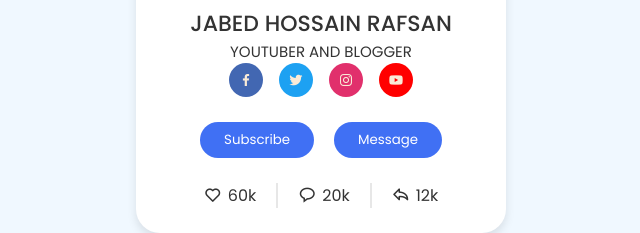
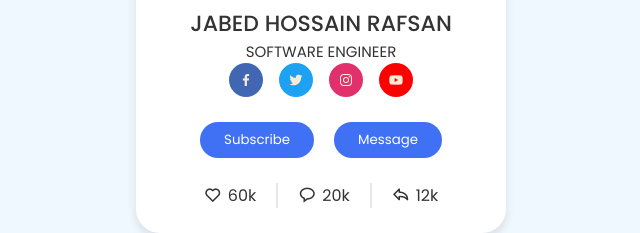
Before and after one commit to rafsan102/profile-card, a plain HTML site: page index.html in a window 1280 px wide. Shown: the part 373-606 px from the top of the page, 319-959 px from the left. Drawn offline with nearby package versions, Linux system fonts and the light colour scheme.

Commit message:
Update index.html

```diff
--- a/index.html
+++ b/index.html
@@ -18,7 +18,7 @@
   </div>
   <div class="text-data">
     <span class="name">JABED HOSSAIN RAFSAN</span>
-    <span class="job">YOUTUBER AND BLOGGER</span>
+    <span class="job">SOFTWARE ENGINEER</span>
   </div>
   <div class="media-button">
     <a href="#" style="background: #4267b2" class="link">
```
